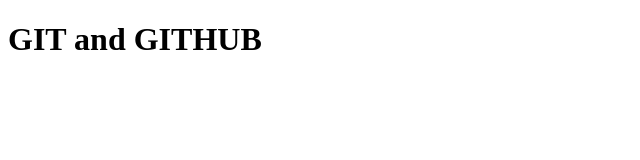
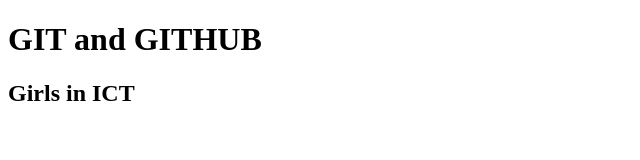
Before and after one commit to shakaayu/New, a plain HTML site: page home.html in a window 1280 px wide. Shown: the whole page, without its empty margins (0-640 px from the left). Drawn offline with Linux system fonts and the light colour scheme.

Commit message:
Girls in ICT is added to home.html

```diff
--- a/home.html
+++ b/home.html
@@ -6,5 +6,8 @@
 </head>
 <body>
 <h1> GIT and GITHUB</h1>
+<h2>
+	Girls in ICT
+</h2>
 </body>
 </html>
```
